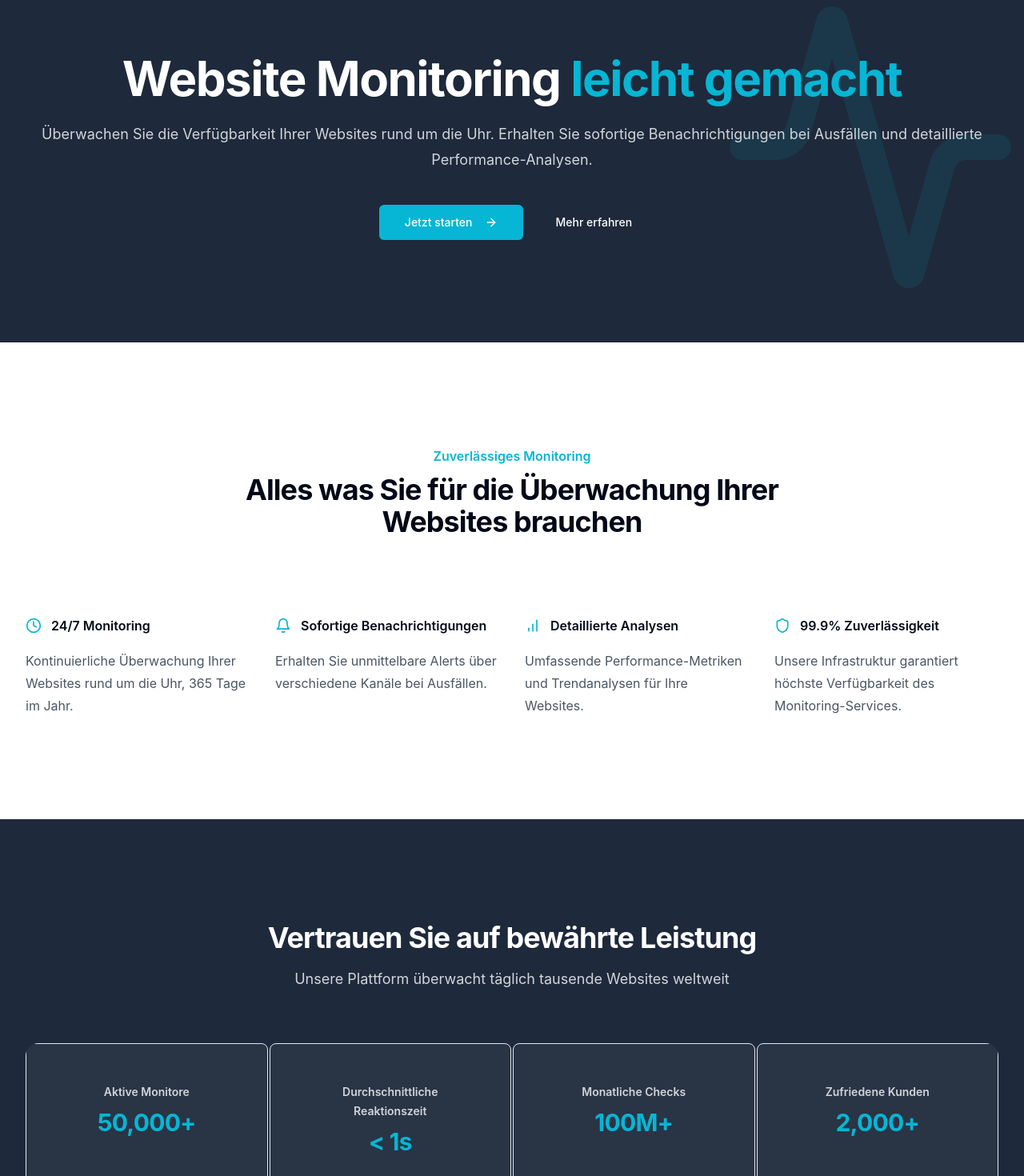
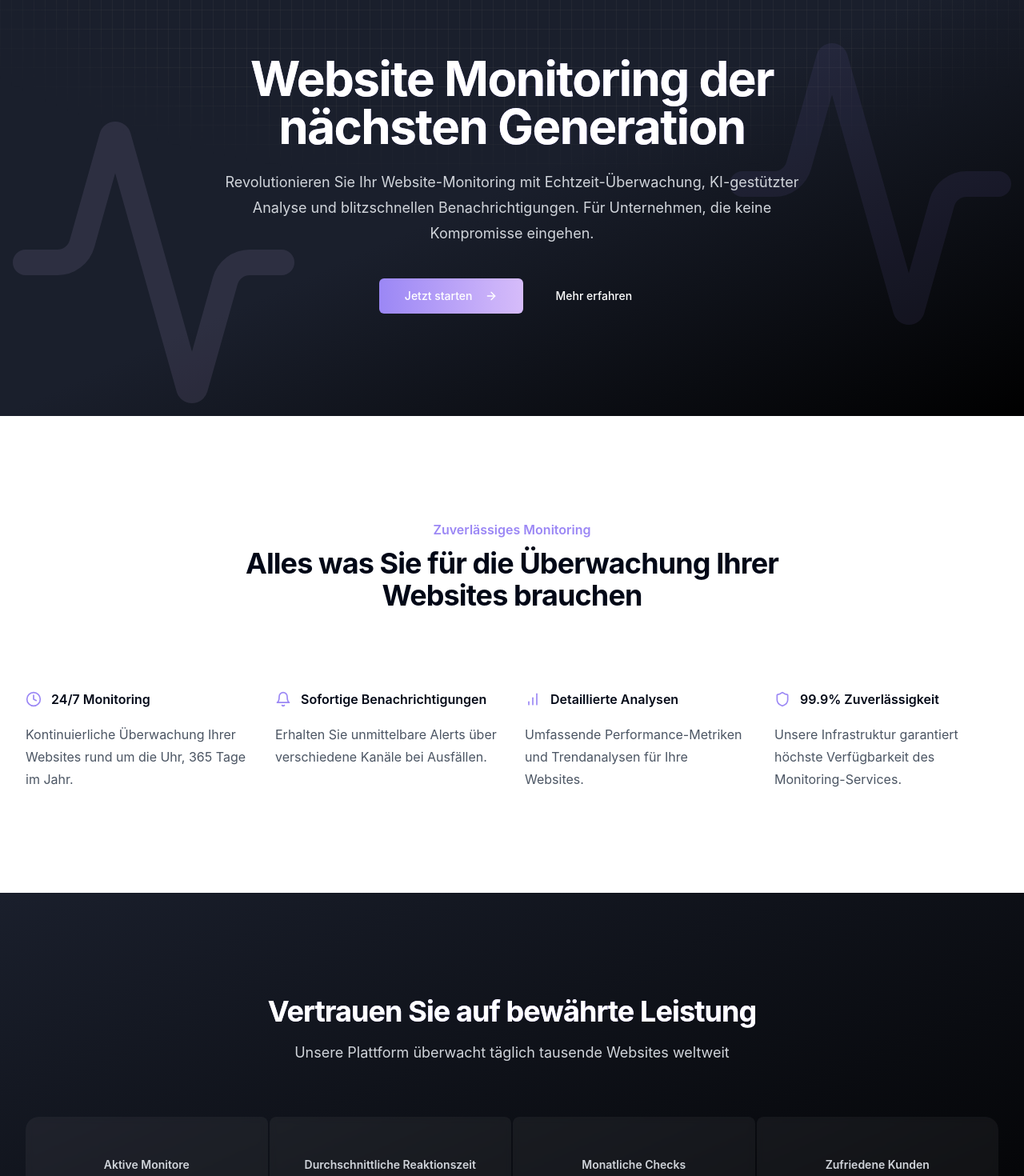
Before and after one commit to Lxchnxr/uptime-wizard-hub, a React (Vite) app: page / in a window 1280 px wide. Shown: the part 60-1530 px from the top of the page at 80% size. Built offline with nearby package versions, Linux system fonts and the light colour scheme.

Commit message:
Enhance landing page design
Updated the landing page to appear more professional, modern, and premium.
[skip gpt_engineer]

```diff
--- a/src/components/Hero.tsx
+++ b/src/components/Hero.tsx
@@ -3,29 +3,34 @@ import { Button } from "@/components/ui/button";
 
 export const Hero = () => {
   return (
-    <div className="relative overflow-hidden bg-secondary py-20 sm:py-32">
+    <div className="relative overflow-hidden bg-gradient-to-br from-secondary via-secondary to-black py-20 sm:py-32">
+      <div className="absolute inset-0 bg-[linear-gradient(to_right,#4f4f4f2e_1px,transparent_1px),linear-gradient(to_bottom,#4f4f4f2e_1px,transparent_1px)] bg-[size:14px_24px] [mask-image:radial-gradient(ellipse_60%_50%_at_50%_0%,#000_70%,transparent_100%)]" />
       <div className="mx-auto max-w-7xl px-4 sm:px-6 lg:px-8 relative z-10">
         <div className="text-center">
-          <h1 className="text-4xl font-bold tracking-tight text-white sm:text-6xl">
-            Website Monitoring
-            <span className="text-primary"> leicht gemacht</span>
+          <h1 className="text-4xl font-bold tracking-tight text-white sm:text-6xl bg-clip-text text-transparent bg-gradient-to-r from-white via-primary to-accent">
+            Website Monitoring der
+            <span className="block">nächsten Generation</span>
           </h1>
-          <p className="mt-6 text-lg leading-8 text-gray-300">
-            Überwachen Sie die Verfügbarkeit Ihrer Websites rund um die Uhr.
-            Erhalten Sie sofortige Benachrichtigungen bei Ausfällen und detaillierte Performance-Analysen.
+          <p className="mt-6 text-lg leading-8 text-gray-300 max-w-3xl mx-auto">
+            Revolutionieren Sie Ihr Website-Monitoring mit Echtzeit-Überwachung, KI-gestützter Analyse und blitzschnellen Benachrichtigungen. Für Unternehmen, die keine Kompromisse eingehen.
           </p>
           <div className="mt-10 flex items-center justify-center gap-x-6">
-            <Button size="lg" className="group">
+            <Button size="lg" className="group bg-gradient-to-r from-primary to-accent hover:opacity-90 transition-all duration-300">
               Jetzt starten
               <ArrowRight className="ml-2 h-4 w-4 transition-transform group-hover:translate-x-1" />
             </Button>
-            <Button variant="link" className="text-white hover:text-primary">
+            <Button variant="link" className="text-white hover:text-primary transition-colors">
               Mehr erfahren
             </Button>
           </div>
         </div>
       </div>
-      <Activity className="absolute right-0 top-1/2 -translate-y-1/2 text-primary/10 h-96 w-96" />
+      <div className="absolute right-0 top-1/2 -translate-y-1/2 opacity-10">
+        <Activity className="h-96 w-96 text-primary animate-pulse" />
+      </div>
+      <div className="absolute left-0 bottom-0 opacity-10">
+        <Activity className="h-96 w-96 text-accent rotate-180" />
+      </div>
     </div>
   );
 };
--- a/src/components/Stats.tsx
+++ b/src/components/Stats.tsx
@@ -9,11 +9,11 @@ const stats = [
 
 export const Stats = () => {
   return (
-    <div className="bg-secondary py-24 sm:py-32">
+    <div className="bg-gradient-to-br from-secondary to-black py-24 sm:py-32">
       <div className="mx-auto max-w-7xl px-6 lg:px-8">
         <div className="mx-auto max-w-2xl lg:max-w-none">
           <div className="text-center">
-            <h2 className="text-3xl font-bold tracking-tight text-white sm:text-4xl">
+            <h2 className="text-3xl font-bold tracking-tight text-white sm:text-4xl bg-clip-text text-transparent bg-gradient-to-r from-white via-primary to-accent">
               Vertrauen Sie auf bewährte Leistung
             </h2>
             <p className="mt-4 text-lg leading-8 text-gray-300">
@@ -22,10 +22,13 @@ export const Stats = () => {
           </div>
           <dl className="mt-16 grid grid-cols-1 gap-0.5 overflow-hidden rounded-2xl text-center sm:grid-cols-2 lg:grid-cols-4">
             {stats.map((stat) => (
-              <Card key={stat.id} className="bg-white/5 px-8 py-12">
-                <CardContent>
+              <Card key={stat.id} className="bg-white/5 backdrop-blur-sm border-0 relative group hover:bg-white/10 transition-colors">
+                <div className="absolute inset-0 bg-gradient-to-r from-primary/10 to-accent/10 opacity-0 group-hover:opacity-100 transition-opacity" />
+                <CardContent className="px-8 py-12 relative z-10">
                   <dt className="text-sm font-semibold leading-6 text-gray-300">{stat.name}</dt>
-                  <dd className="mt-2 text-3xl font-bold tracking-tight text-primary">{stat.value}</dd>
+                  <dd className="mt-2 text-3xl font-bold tracking-tight bg-clip-text text-transparent bg-gradient-to-r from-primary to-accent">
+                    {stat.value}
+                  </dd>
                 </CardContent>
               </Card>
             ))}
--- a/src/components/Testimonials.tsx
+++ b/src/components/Testimonials.tsx
@@ -21,10 +21,10 @@ const testimonials = [
 
 export const Testimonials = () => {
   return (
-    <div className="py-24 sm:py-32 bg-secondary">
+    <div className="py-24 sm:py-32 bg-gradient-to-br from-secondary to-black">
       <div className="mx-auto max-w-7xl px-6 lg:px-8">
         <div className="mx-auto max-w-2xl text-center">
-          <h2 className="text-3xl font-bold tracking-tight text-white sm:text-4xl">
+          <h2 className="text-3xl font-bold tracking-tight sm:text-4xl bg-clip-text text-transparent bg-gradient-to-r from-white via-primary to-accent">
             Was unsere Kunden sagen
           </h2>
           <p className="mt-4 text-lg text-gray-300">
@@ -33,12 +33,13 @@ export const Testimonials = () => {
         </div>
         <div className="mx-auto mt-16 grid max-w-2xl grid-cols-1 gap-8 lg:mx-0 lg:max-w-none lg:grid-cols-3">
           {testimonials.map((testimonial, index) => (
-            <Card key={index} className="bg-white/5 text-white">
-              <CardContent className="p-6">
+            <Card key={index} className="bg-white/5 backdrop-blur-sm border-0 relative group hover:bg-white/10 transition-colors">
+              <div className="absolute inset-0 bg-gradient-to-r from-primary/10 to-accent/10 opacity-0 group-hover:opacity-100 transition-opacity" />
+              <CardContent className="p-6 relative z-10">
                 <Quote className="h-8 w-8 text-primary mb-4" />
-                <p className="text-lg font-semibold mb-6">{testimonial.quote}</p>
+                <p className="text-lg font-semibold mb-6 text-white">{testimonial.quote}</p>
                 <div>
-                  <p className="font-semibold">{testimonial.author}</p>
+                  <p className="font-semibold text-white">{testimonial.author}</p>
                   <p className="text-gray-400">{testimonial.role}</p>
                 </div>
               </CardContent>
--- a/tailwind.config.ts
+++ b/tailwind.config.ts
@@ -25,11 +25,11 @@ export default {
         background: "hsl(var(--background))",
         foreground: "hsl(var(--foreground))",
         primary: {
-          DEFAULT: "#06B6D4",
+          DEFAULT: "#9b87f5",
           foreground: "#ffffff",
         },
         secondary: {
-          DEFAULT: "#1E293B",
+          DEFAULT: "#1A1F2C",
           foreground: "#ffffff",
         },
         destructive: {
@@ -41,8 +41,8 @@ export default {
           foreground: "hsl(var(--muted-foreground))",
         },
         accent: {
-          DEFAULT: "hsl(var(--accent))",
-          foreground: "hsl(var(--accent-foreground))",
+          DEFAULT: "#D6BCFA",
+          foreground: "#1A1F2C",
         },
         popover: {
           DEFAULT: "hsl(var(--popover))",
```
